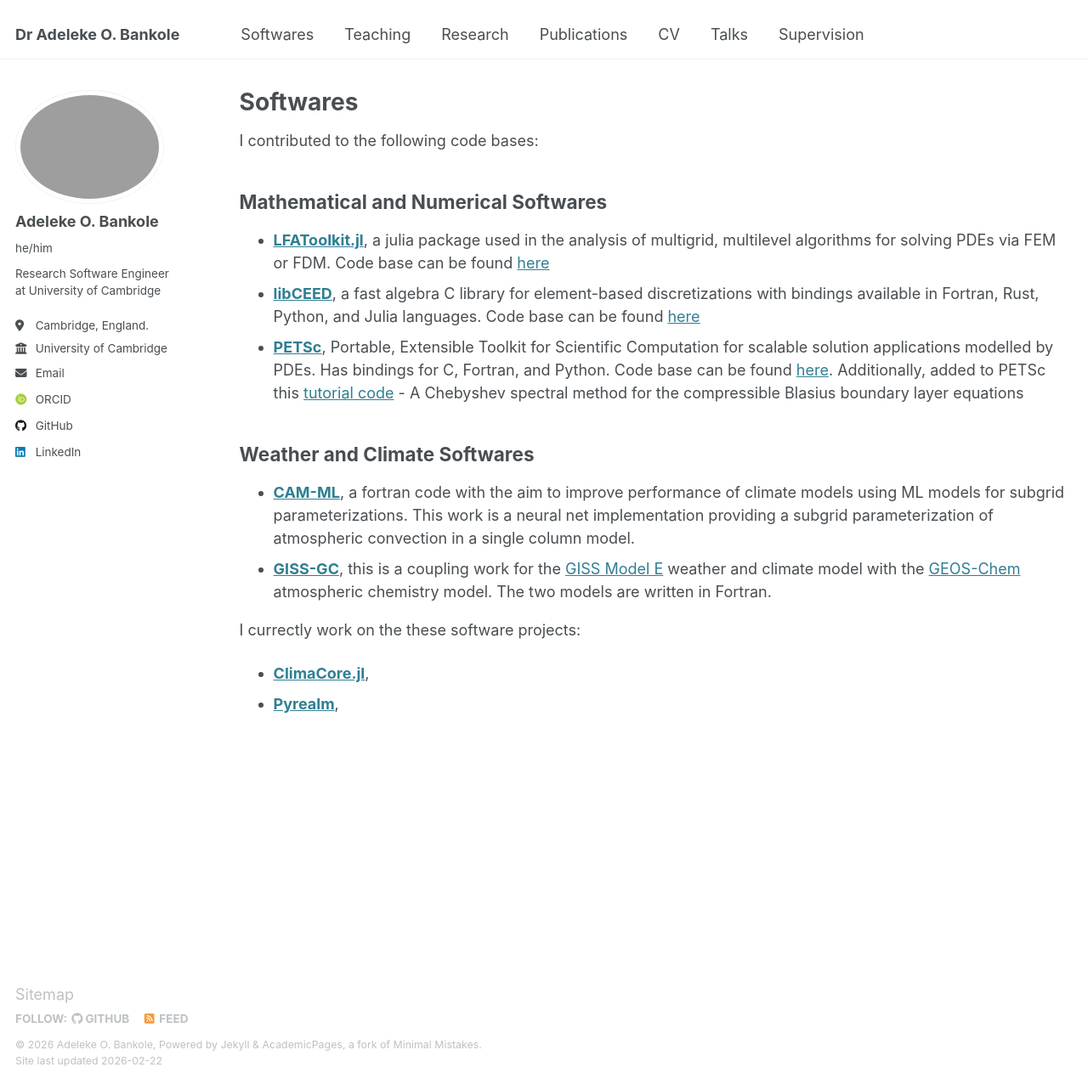
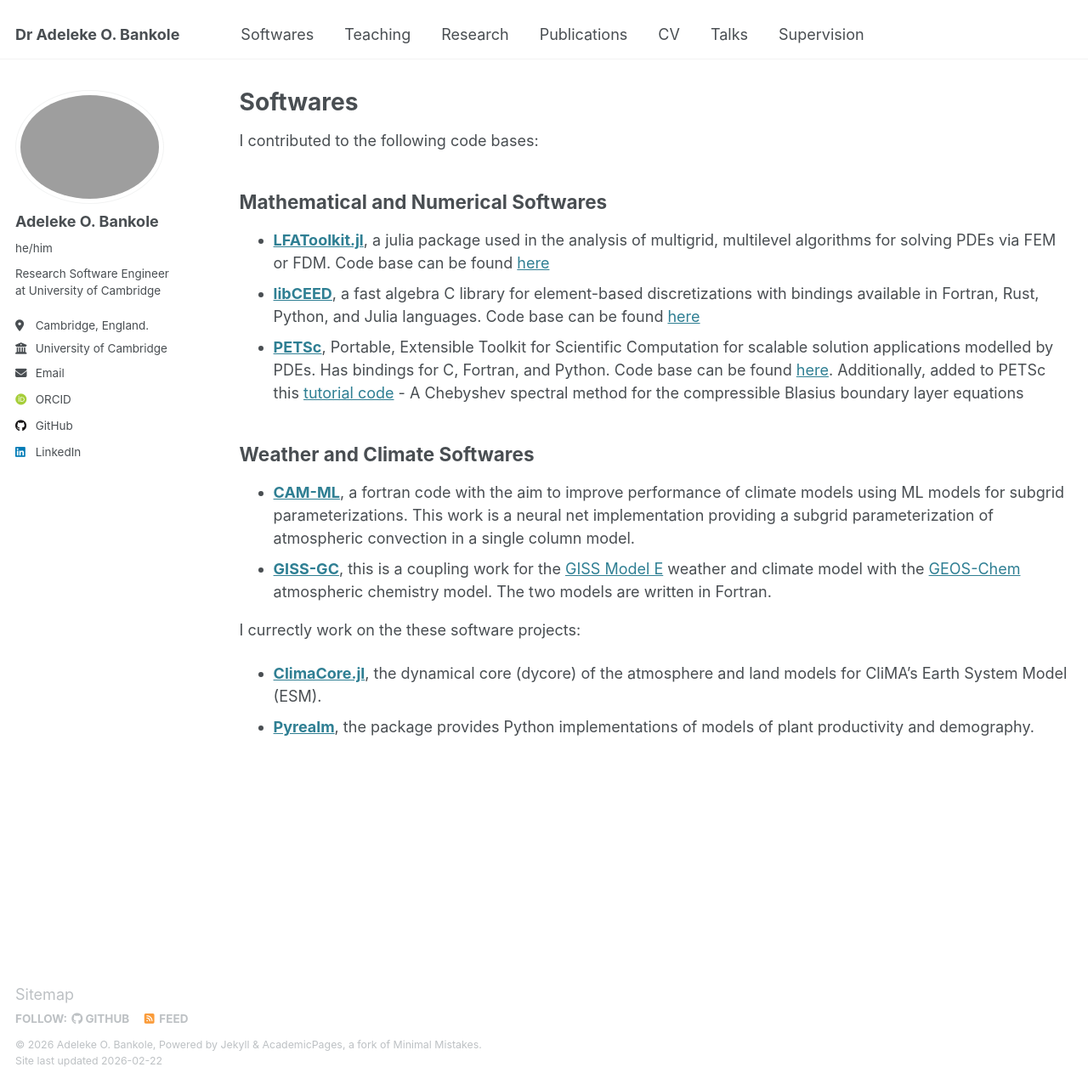
Before and after one commit to AdelekeBankole/adelekebankole.github.io, a Jekyll site: the page built from _softwares/softwares.md, in a window 1280 px wide and 1276 px high. Shown: the whole window at 85% size. Built offline with Jekyll 4.4.1, drawn with Linux system fonts in a browser that asks for light colours; some web fonts are replaced.

Commit message:
Enhance project descriptions in softwares.md
Updated descriptions for ClimaCore.jl and Pyrealm projects.

```diff
--- a/_softwares/softwares.md
+++ b/_softwares/softwares.md
@@ -17,5 +17,5 @@ I contributed to the following code bases:
 * [**GISS-GC**](https://github.com/fetch4/GISS-GC), this is a coupling work for the [GISS Model E](https://simplex.giss.nasa.gov/gcm/) weather and climate model with the [GEOS-Chem](https://geoschem.github.io/index.html) atmospheric chemistry model. The two models are written in Fortran.
 
 I currectly work on the these software projects:
-* [**ClimaCore.jl**](https://github.com/CliMA/ClimaCore.jl),
-* [**Pyrealm**](https://github.com/ImperialCollegeLondon/pyrealm),
+* [**ClimaCore.jl**](https://github.com/CliMA/ClimaCore.jl), the dynamical core (dycore) of the atmosphere and land models for CliMA's Earth System Model (ESM).
+* [**Pyrealm**](https://github.com/ImperialCollegeLondon/pyrealm), the package provides Python implementations of models of plant productivity and demography.
```
